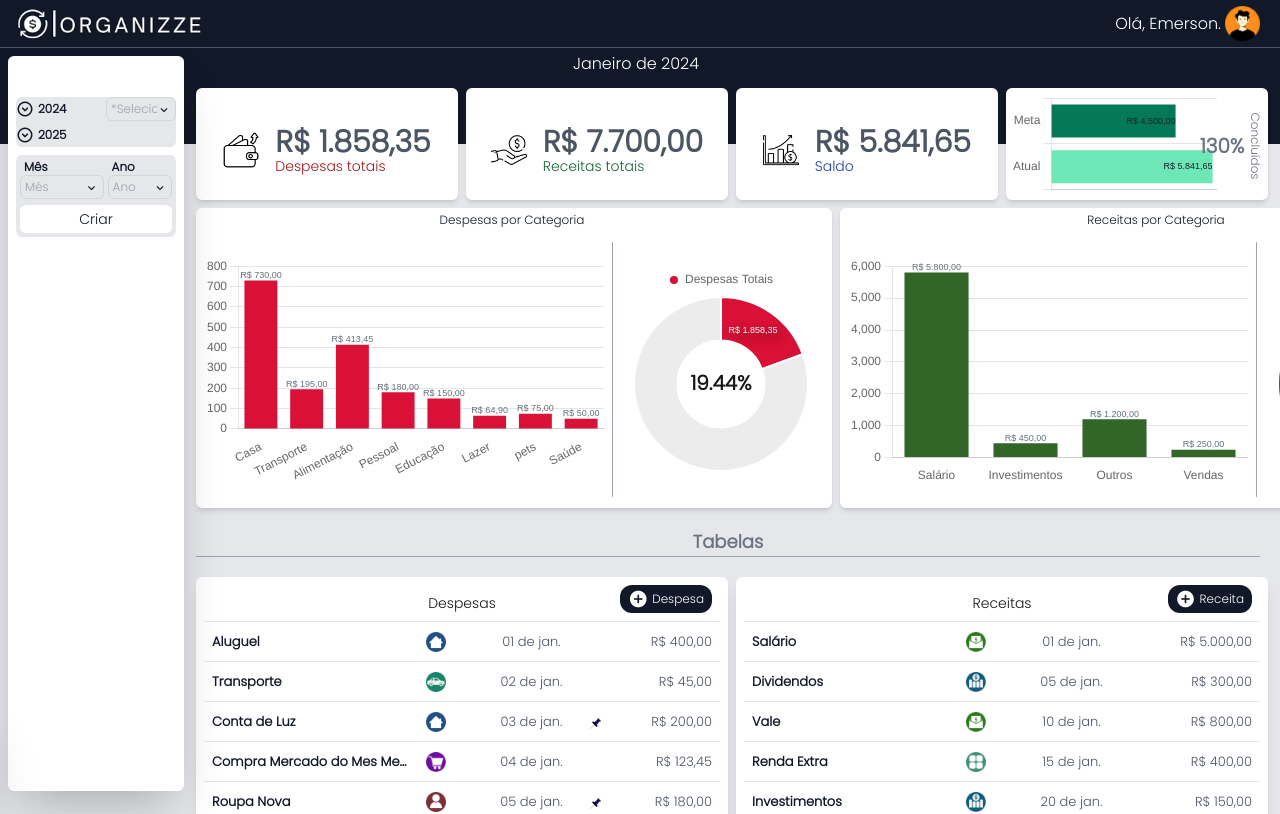
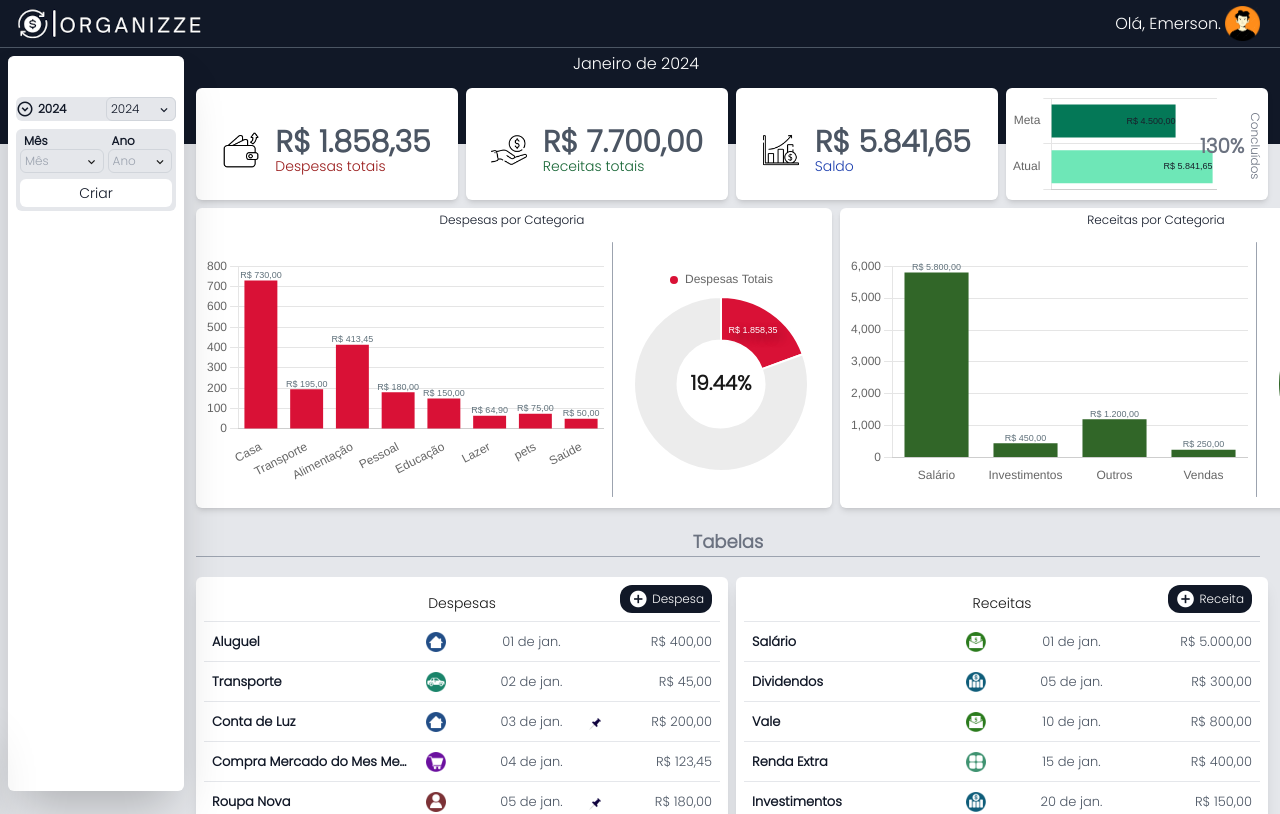
Before and after one commit to RodriguesEmerson/organizze, a Next.js app: page /dashboard/monthly in a window 1280 px wide. Shown: the top 814 px of the page. Built offline with nearby package versions, Linux system fonts and the light colour scheme.

Commit message:
Recriando modelo da sideBar

```diff
--- a/app/UI/SideBar/SideBar.jsx
+++ b/app/UI/SideBar/SideBar.jsx
@@ -3,7 +3,7 @@
 import { useTableStore } from "@/app/zustand/useTablesStore";
 import { useSideBar } from "@/app/hooks/useSideBar";
 import { Spinner } from "../spinner";
-import { useState, memo } from "react";
+import { useState, memo, useCallback, useRef } from "react";
 import { useUtils } from "@/app/hooks/useUtils";
 import { Select } from "@/app/components/selects/Select";
 
@@ -25,37 +25,35 @@ export default function SideBar() {
    )
 }
 
-function TablesList(){
+function TablesList() {
    const { sideBarHandler } = useSideBar();
-   const { data, selectedTable, changeTable } = useTableStore((state) => state);
-   console.log(selectedTable)
+   const data = useTableStore((state) => state.data);
+   const selectedTable = useTableStore((store) => store.selectedTable)
+   const [formData, setFormData] = useState({ year: selectedTable?.year });
 
-   const  tables = data ? sideBarHandler.getTables(data) : null;
-   // const currentTable = sideBarHandler.getCurrentTable()
+   const tables = data ? sideBarHandler.getTables(data) : null;
+   const currentTable = data ? sideBarHandler.getCurrentTable(formData.year) : null;
 
-   ///CRIANDO AQUI
-   function handleChangeTable(year){
-      changeTable({...selectedTable, year: year})
-   }
-
-   if(!tables) return (
+   if (!tables) return (
       <div className="flex items-center justify-center h-full">
          <Spinner />
       </div>
    )
+
    return (
       <div className="relative mt-8 bg-gray-200 text-gray-900 rounded-md">
           <div className="absolute right-0 -top-4 z-10">
          <Select
             options={Object.keys(tables)}
-               label={''}
             width={"70"}
-               handleChangeTable={handleChangeTable}
+            label={""}
+            name="year"
+            form={{ formData, setFormData }}
+            value={formData.year}
          />
       </div>
-
          <ul className="flex flex-col gap-[2px]">
-            {Object.keys(tables).map((year) => (
+            {Object.keys(currentTable).map((year) => (
                <TablesListMonths key={year} tables={tables} year={year} />
             ))}
          </ul>
@@ -64,7 +62,10 @@ function TablesList(){
 }
 
 function TablesListMonths({ year, tables }) {
-   const [expandUlYear, setExpandUlYear] = useState(false);
+
+   const storedExpandUl = localStorage.getItem('storedExpandUl');
+   console.log(storedExpandUl)
+   const [expandUlYear, setExpandUlYear] = useState(storedExpandUl);
    const { changeTable } = useTableStore();
    const selectedTable = useTableStore((state) => state.selectedTable);
    const { toUpperFirstLeter } = useUtils();
@@ -76,7 +77,7 @@ function TablesListMonths({ year, tables }) {
          style={{ maxHeight: !expandUlYear ? '24px' : `${tables[year].length * 24 + 27}px` }}
       >
          <div className="flex flex-row h-6 gap-1 items-center mb-1 cursor-pointer rounded-md hover:bg-gray-300 transition-all"
-            onClick={() => setExpandUlYear(!expandUlYear)}
+            onClick={() => {setExpandUlYear(!expandUlYear); localStorage.setItem('storedExpandUl', !expandUlYear); console.log(localStorage.getItem('storedExpandUl'))}}
          >
             <span className={`material-icons-outlined !text-lg transition-all ${expandUlYear && "rotate-180"}`}>
                expand_circle_down
@@ -91,7 +92,7 @@ function TablesListMonths({ year, tables }) {
                   className={`cursor-pointer text-xs transition-all duration-200 w-fit px-2 py-[2px] rounded-md hover:bg-gray-300
                      ${(selectedTable.year == year && selectedTable.month == month) && "!bg-gray-900 text-white"}
                   `}
-                  onClick={()=> {changeTable(year, month)}}
+                  onClick={() => { changeTable(year, month) }}
                >
                   <span>{toUpperFirstLeter(month)}</span>
                </li>
@@ -102,22 +103,23 @@ function TablesListMonths({ year, tables }) {
    )
 }
 
-function FormNewTable(){
+function FormNewTable() {
    const months = useTableStore((state) => state.months);
    const currentYear = new Date().getFullYear();
    const years = [];
+   const [formData, setFormData] = useState({ month: '', year: '' });
 
-   for(let i = 0; i < 11; i++){
+   for (let i = 0; i < 11; i++) {
       years.push(currentYear - 5 + i)
    }
 
-   return(
+   return (
       <div className="flex flex-col bg-gray-200 p-1 rounded-md mt-2">
 
          <form action="">
             <div className="flex flex-row gap-1">
-               <Select options={months} width="87" label={"Mês"}/>
-               <Select options={years} width="67" label={"Ano"}/>
+               <Select options={months} width="87" label={"Mês"} name="month" form={{ formData, setFormData }} />
+               <Select options={years} width="67" label={"Ano"} name="year" form={{ formData, setFormData }} />
             </div>
             <button type="submit" className="bg-white text-gray-900 text-center p-1 rounded-md w-full mt-1 hover:text-gray-300 transition-all ">
                Criar
--- a/app/components/selects/Select.jsx
+++ b/app/components/selects/Select.jsx
@@ -1,6 +1,6 @@
 import { useState } from "react"
 
-export function Select({ options, width, label, handleChangeTable }){
+export function Select({ options, width, label, name, form, ...props }){
    const [currentOption, setCurrentOption] = useState('');
    const [isOpen, setIsOpen] = useState(false);
 
@@ -17,9 +17,11 @@ export function Select({ options, width, label, handleChangeTable }){
                placeholder={label ? label : "*Selecione*"}
                autoComplete="off"
                type="text"
-               name={label}
+               name={name}
                value= {currentOption}
                readOnly
+               {...props}
+
             />
             <span className="material-icons !text-sm -mt-[2px]">keyboard_arrow_down</span>
          </div>
@@ -37,7 +39,10 @@ export function Select({ options, width, label, handleChangeTable }){
                         className={`h-5 cursor-pointer px-1 pt-[2px] hover:bg-gray-200 transition-all
                            ${currentOption == option && "bg-gray-900 text-white hover:bg-gray-900"}
                         `}
-                        onClick={()=> setCurrentOption(option)}
+                        onClick={()=> {
+                           setCurrentOption(option);
+                           form.setFormData({...form.formData, [name]: option})
+                        }}
                      >
                         {option}
                      </li>
--- a/app/hooks/useSideBar.js
+++ b/app/hooks/useSideBar.js
@@ -1,7 +1,9 @@
 'use client';
 import { useState } from "react";
+import { useTableStore } from "../zustand/useTablesStore";
 
 export function useSideBar(){
+   const data = useTableStore(state => state.data);
    const sideBarHandler = {
       getTables: function(data){
          const tables = {};
@@ -11,8 +13,11 @@ export function useSideBar(){
 
          return tables;
       },
-      getCurrentTable: function(){
+      getCurrentTable: function(CurrentYear){
+         const table = {};
+         table[CurrentYear] = Object.keys(data[CurrentYear].months)
 
+         return table;
       }
    }
 
```
Lines whose indentation alone changed are shown as unchanged.
